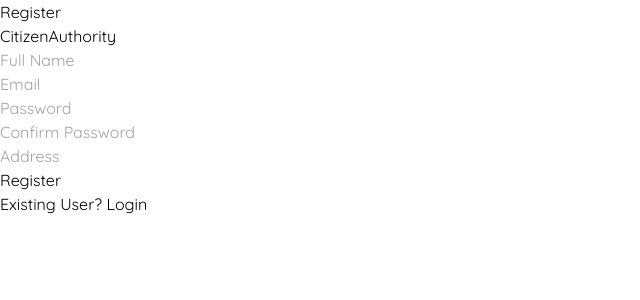
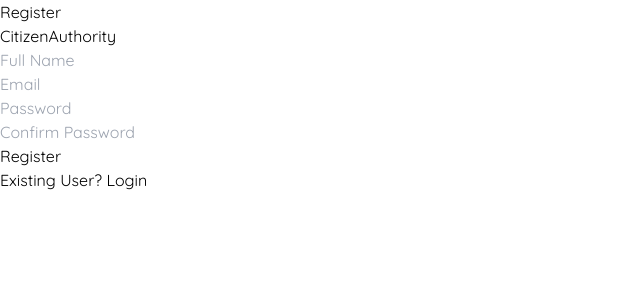
Before and after one commit to CapAru/CivicHub, a React (Vite) app: page /register in a window 1280 px wide. Shown: the top 300 px of the page, without its empty margins (0-640 px from the left). Built offline with nearby package versions, Linux system fonts and the light colour scheme.

Commit message:
Update Register.jsx

```diff
--- a/src/components/Register.jsx
+++ b/src/components/Register.jsx
@@ -69,7 +69,6 @@ export default function Register() {
           Register
         </h1>
 
-        {/* Role Toggle */}
         <div className="flex justify-center mb-6">
           <button
             onClick={() => handleRoleChange("Citizen")}
@@ -93,7 +92,6 @@ export default function Register() {
           </button>
         </div>
 
-        {/* Registration Form */}
         <form onSubmit={handleSubmit} className="space-y-4">
           <div>
             <input
@@ -140,35 +138,6 @@ export default function Register() {
             />
           </div>
 
-          {/* Additional Fields Based on Role */}
-          {role === "Citizen" && (
-            <div>
-              <input
-                type="text"
-                name="address"
-                placeholder="Address"
-                value={formData.address}
-                onChange={handleChange}
-                required
-                className="w-full px-4 py-3 border border-[#0068ff] rounded-lg placeholder-gray-500 text-[#44546a] focus:outline-none focus:ring-2 focus:ring-[#0068ff]"
-              />
-            </div>
-          )}
-
-          {role === "Authority" && (
-            <div>
-              <input
-                type="text"
-                name="organization"
-                placeholder="Organization Name"
-                value={formData.organization}
-                onChange={handleChange}
-                required
-                className="w-full px-4 py-3 border border-[#0068ff] rounded-lg placeholder-gray-500 text-[#44546a] focus:outline-none focus:ring-2 focus:ring-[#0068ff]"
-              />
-            </div>
-          )}
-
           <button
             type="submit"
             className="w-full py-3 bg-[#0068ff] text-white font-bold rounded-lg hover:bg-[#0050cc] transition duration-300"
@@ -176,6 +145,7 @@ export default function Register() {
             Register
           </button>
         </form>
+        <div className="mt-4 text-center">
           <a
             href="/register"
             className="text-[#0068ff] font-medium hover:text-[#0050cc] transition duration-300"
@@ -184,5 +154,6 @@ export default function Register() {
           </a>
         </div>
       </div>
+    </div>
   );
 }
```
Lines whose indentation alone changed are shown as unchanged.
